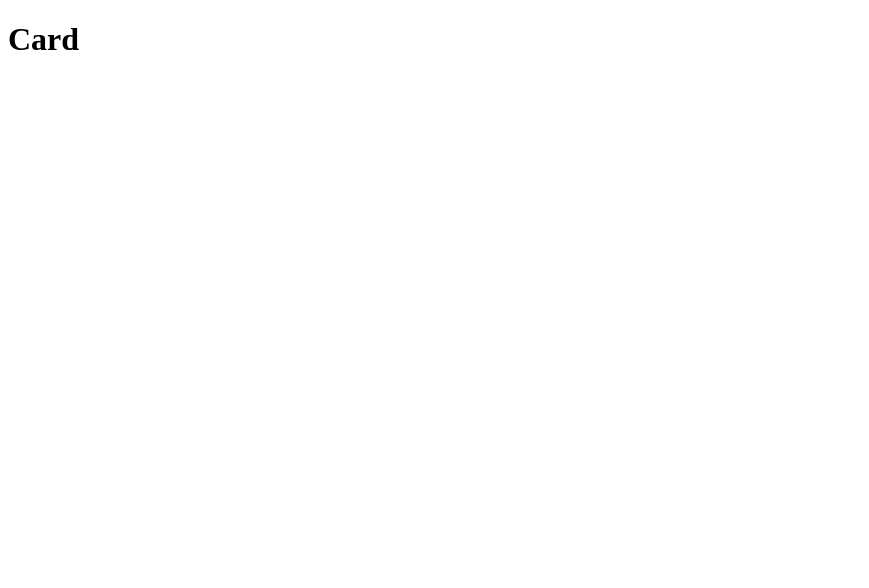
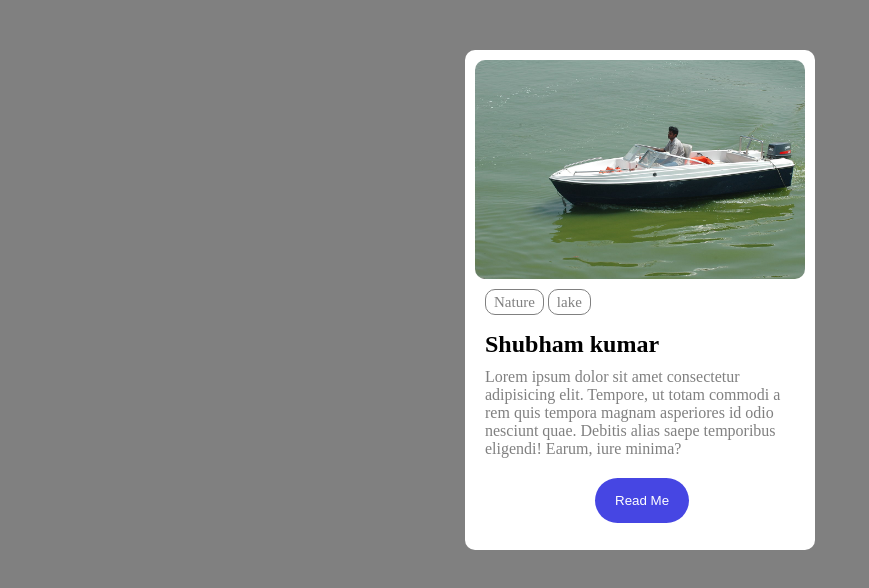
Before and after one commit to shubhamsingh152002/Card, a plain HTML site: page index.html in a window 1280 px wide. Shown: the whole page, without its empty margins (0-869 px from the left). Drawn offline with Linux system fonts and the light colour scheme.

Commit message:
all file

```diff
--- a/index.html
+++ b/index.html
@@ -3,9 +3,26 @@
 <head>
     <meta charset="UTF-8">
     <meta name="viewport" content="width=device-width, initial-scale=1.0">
-    <title>Document</title>
+    <title>Card</title>
+    <link rel="stylesheet" href="style.css">
+
 </head>
 <body>
-    <h1>Card</h1>
+    <div class="main-card">
+        <div class="img">
+            <img src="boat.jpg">
+        </div>
+        <div class="cap">
+            <span>Nature</span>
+            <span>lake</span>
+        </div>
+        <div class="cont">
+            <h2>Shubham kumar</h2>
+            <p>Lorem ipsum dolor sit amet consectetur adipisicing elit. Tempore, ut totam commodi a rem quis tempora magnam asperiores id odio nesciunt quae. Debitis alias saepe temporibus eligendi! Earum, iure minima?</p>
+        </div>
+        <div class="btn">
+            <button>Read Me</button>
+        </div>
+    </div>
 </body>
 </html>
--- /dev/null
+++ b/style.css
@@ -0,0 +1,59 @@
+*{
+    margin: 0;
+    padding: 0;
+}
+
+body {
+    background-color: gray;
+}
+
+.main-card{
+    margin: 0 auto;
+    margin-top: 50px;
+    background-color: white;
+    width: 350px;
+    height: 500px;
+    border-radius: 10px;
+    flex-direction: column;
+    justify-content: center;
+
+}
+.img {
+    padding: 10px;
+}
+img{
+    width: 330px;
+    border-radius: 10px;
+}
+
+.cap{
+    /* padding: 10px; */
+    margin-left: 20px;
+
+
+}
+.cap span{
+    border: 1px solid gray ;
+    padding: 4px 8px;
+    border-radius: 10px;
+    color: gray;
+    font-size: 15px;
+
+}
+.cont{
+    padding: 20px;
+}
+.cont p{
+    margin-top: 10px;
+    color: gray;
+}
+.btn {
+    margin-left: 130px;
+}
+.btn button{
+    padding: 15px 20px;
+    border-radius: 50px;
+    border: none;
+    background-color: rgba(65, 65, 227, 0.968);
+    color: white;
+}
```
Also changed, not shown: boat.jpg (added).
